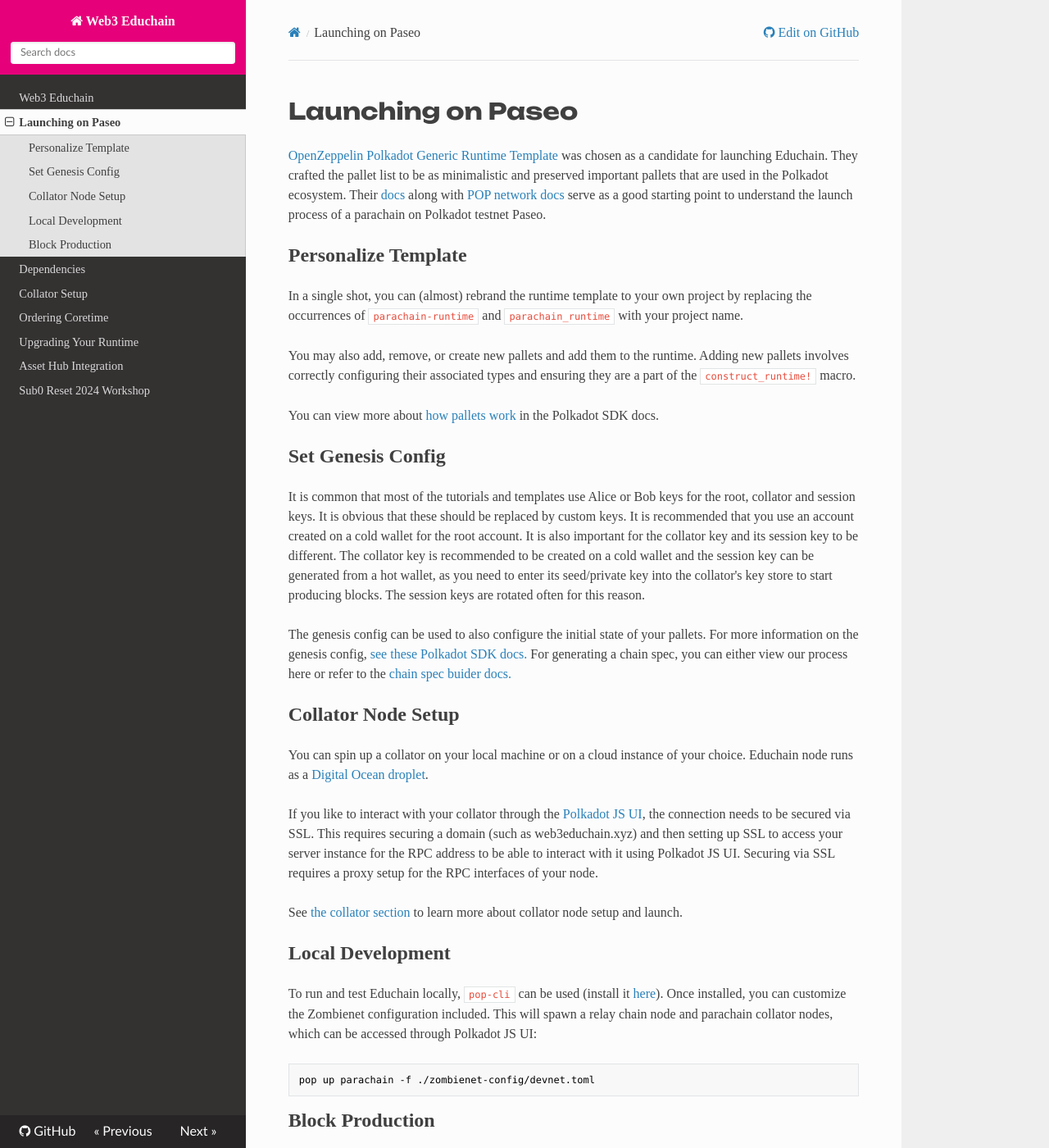
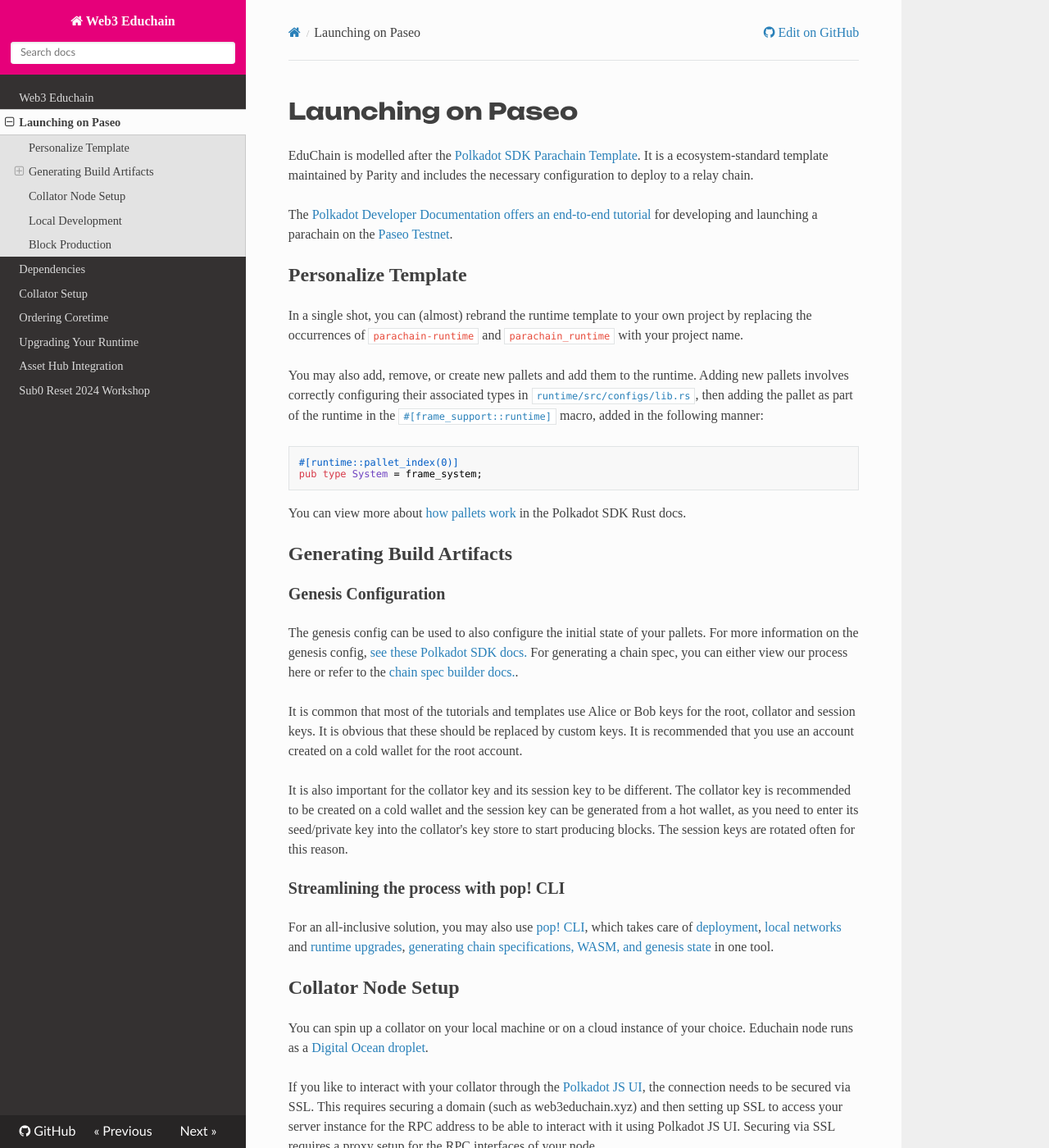
Before and after one commit to w3f/educhain, an MkDocs documentation site: the page built from docs/launch.md, in a window 1280 px wide and 1400 px high. Shown: the whole window at 82% size. Built offline with MkDocs 1.6.1, drawn with Linux system fonts in a browser that asks for light colours; nearby versions of some CDN libraries; some of the changed text lies outside the part shown.

Commit message:
initial modifications

````diff
--- a/docs/launch.md
+++ b/docs/launch.md
@@ -1,28 +1,36 @@
 # Launching on Paseo
 
-[OpenZeppelin Polkadot Generic Runtime Template](https://github.com/OpenZeppelin/polkadot-runtime-templates)
-was chosen as a candidate for launching Educhain. They crafted the pallet list to be as minimalistic and
-preserved important pallets that are used in the Polkadot ecosystem. Their [docs](https://docs.openzeppelin.com/substrate-runtimes/1.0.0/)
-along with [POP network docs](https://learn.onpop.io/v/appchains/guides/launching-your-parachain-on-polkadot/launching-on-paseo) serve as a good starting point to understand the launch process of a parachain on Polkadot testnet Paseo.
+EduChain is modelled after the [Polkadot SDK Parachain Template](https://github.com/paritytech/polkadot-sdk-parachain-template). It is a ecosystem-standard template maintained by Parity and includes the necessary configuration to deploy to a relay chain.
+
+The [Polkadot Developer Documentation offers an end-to-end tutorial](https://docs.polkadot.com/tutorials/polkadot-sdk/parachains/zero-to-hero/) for developing and launching a parachain on the [Paseo Testnet](https://github.com/paseo-network).
 
 ## Personalize Template
 
 In a single shot, you can (almost) rebrand the runtime template to your own project by replacing
 the occurrences of `parachain-runtime` and `parachain_runtime` with your project name.
 
-You may also add, remove, or create new pallets and add them to the runtime.  Adding new pallets involves correctly configuring their associated types and ensuring they are a part of the `construct_runtime!` macro.
+You may also add, remove, or create new pallets and add them to the runtime.  Adding new pallets involves correctly configuring their associated types in [`runtime/src/configs/lib.rs`](https://github.com/w3f/educhain/blob/main/runtime/src/configs/mod.rs), then adding the pallet as part of the runtime in the [`#[frame_support::runtime]`](https://github.com/w3f/educhain/blob/main/runtime/src/lib.rs#L245) macro, added in the following manner:
 
-You can view more about [how pallets work](https://paritytech.github.io/polkadot-sdk/master/polkadot_sdk_docs/polkadot_sdk/frame_runtime/index.html#pallets) in the Polkadot SDK docs.
+```rust
+#[runtime::pallet_index(0)]
+pub type System = frame_system;
+```
 
-## Set Genesis Config
+You can view more about [how pallets work](https://paritytech.github.io/polkadot-sdk/master/polkadot_sdk_docs/polkadot_sdk/frame_runtime/index.html#pallets) in the Polkadot SDK Rust docs.
 
-It is common that most of the tutorials and templates use Alice or Bob keys for the root, collator and session keys. It is obvious that these should be replaced by custom keys. It is
-recommended that you use an account created on a cold wallet for the root account. It is also important
-for the collator key and its session key to be different. The collator key is recommended to be created on a
-cold wallet and the session key can be generated from a hot wallet, as you need to enter its seed/private key
-into the collator's key store to start producing blocks. The session keys are rotated often for this reason.
+## Generating Build Artifacts
 
-The genesis config can be used to also configure the initial state of your pallets.  For more information on the genesis config, [see these Polkadot SDK docs.](https://paritytech.github.io/polkadot-sdk/master/polkadot_sdk_docs/reference_docs/chain_spec_genesis/index.html) For generating a chain spec, you can either view our process here or refer to the [chain spec buider docs.](https://paritytech.github.io/polkadot-sdk/master/staging_chain_spec_builder/index.html)
+### Genesis Configuration
+
+The genesis config can be used to also configure the initial state of your pallets.  For more information on the genesis config, [see these Polkadot SDK docs.](https://docs.polkadot.com/develop/parachains/intro-polkadot-sdk/#frame) For generating a chain spec, you can either view our process here or refer to the [chain spec builder docs.](https://docs.polkadot.com/develop/parachains/deployment/generate-chain-specs/).
+
+It is common that most of the tutorials and templates use Alice or Bob keys for the root, collator and session keys. It is obvious that these should be replaced by custom keys. It is recommended that you use an account created on a cold wallet for the root account.
+
+It is also important for the collator key and its session key to be different. The collator key is recommended to be created on a cold wallet and the session key can be generated from a hot wallet, as you need to enter its seed/private key into the collator's key store to start producing blocks. The session keys are rotated often for this reason.
+
+### Streamlining the process with pop! CLI
+
+For an all-inclusive solution, you may also use [pop! CLI](https://github.com/r0gue-io/pop-cli), which takes care of [deployment](https://learn.onpop.io/chains/guides/launch-a-chain), [local networks](https://learn.onpop.io/chains/guides/launch-a-chain/running-your-parachain) and [runtime upgrades](https://learn.onpop.io/chains/guides/test-runtime-upgrades), [generating chain specifications, WASM, and genesis state](https://learn.onpop.io/chains/guides/launch-a-chain/launch-a-chain-to-paseo#generate-the-chain-spec) in one tool.
 
 ## Collator Node Setup
 
@@ -38,7 +46,7 @@
 To run and test Educhain locally, `pop-cli` can be used (install it [here](https://github.com/r0gue-io/pop-cli)).  Once installed, you can customize the Zombienet configuration included. This will spawn a relay chain node and parachain collator nodes, which can be accessed through Polkadot JS UI:
 
 ```sh
-pop up parachain -f ./zombienet-config/devnet.toml
+pop up network -f ./pop-paseo-testnet-toml
 ```
 
 ## Block Production
@@ -46,7 +54,11 @@
 Educhain is deployed on Rococo as an on-demand parachain. Transactions can be submitted to the collator node
 and they enter the transaction pool. When you like to execute these transactions, an order can be placed on
 Rococo relay chain for the parachain block production and validation through `onDemandAssignmentProvider`
-pallet call. If you intend to have a parachain that produces blocks continously, you can purchase bulk
-coretime through awesome interfaces from [Lastic](https://www.lastic.xyz/) or [RegionX](https://app.regionx.tech/).
+pallet call.
+
+- To streamline the on-demand ordering process, a tool like [`ondemand`](https://github.com/CrackTheCode016/ondemand) can be used.
+
+- If you intend to have a parachain that produces blocks continuously, you can purchase bulk
+coretime through an interface like [RegionX](https://app.regionx.tech/).
 
 For more details and tips on ordering coretime, see [the ordering coretime page](./ordering-coretime.md).
````
Also changed, not shown: docs/index.md (+2 -0 lines), docs/install.md (+0 -1 lines), docs/ordering-coretime.md (+1 -1 lines), docs/sub0-reset-2024.md (+1 -1 lines), docs/upgrade.md (+4 -4 lines).
